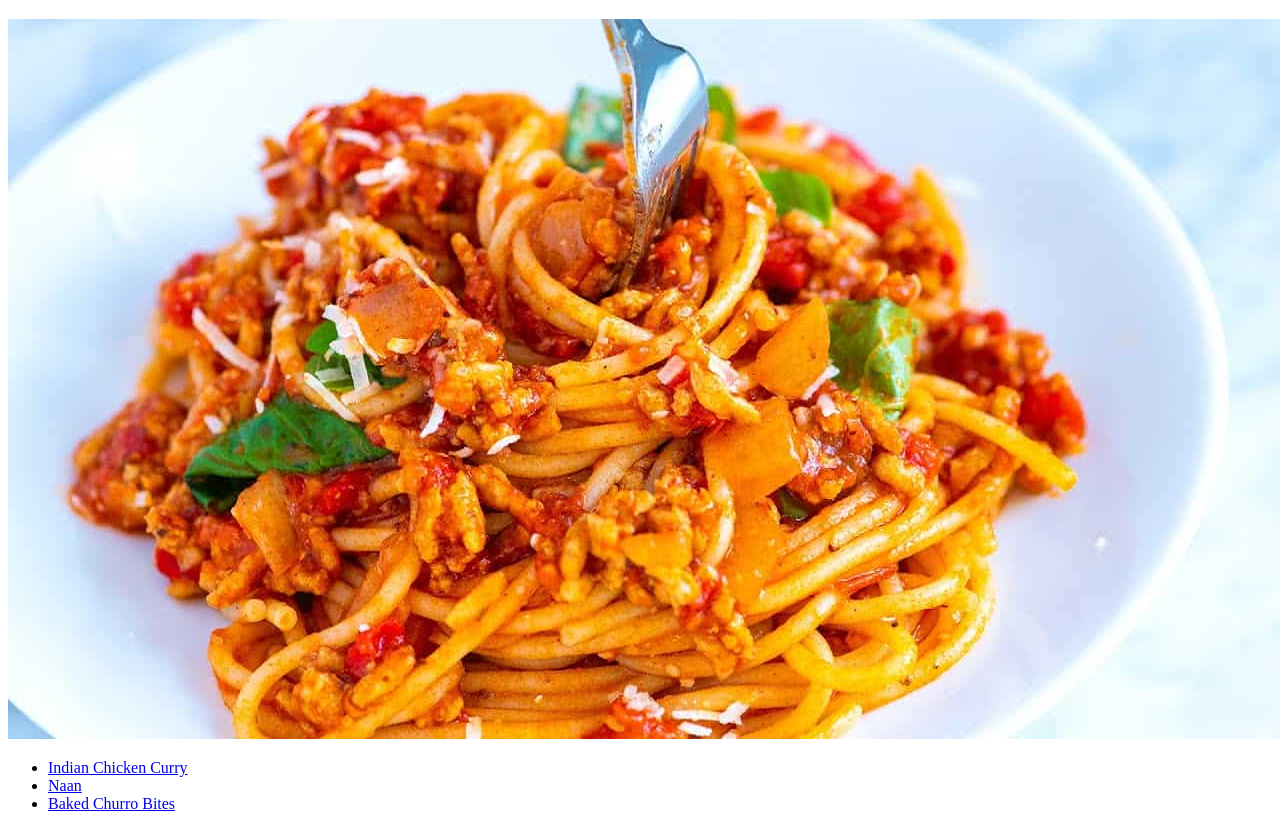
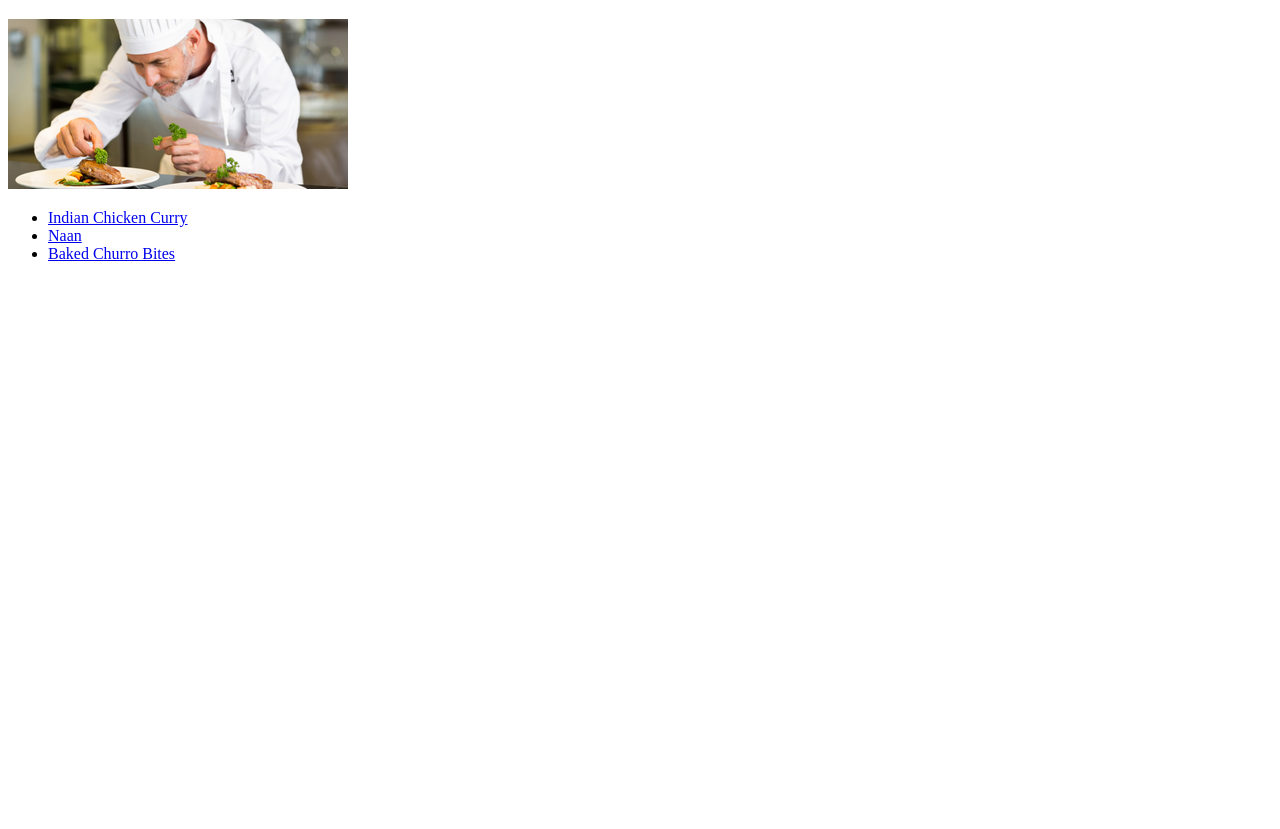
Before and after one commit to AshSceptile/Recipes-Website, a plain HTML site: page index.html in a window 1280 px wide. Shown: the part 61-890 px from the top of the page. After the commit the page ends 800 px from the top, so only its background shows below. Drawn offline with Linux system fonts and the light colour scheme.

Commit message:
Remove cover-image.jpg because size is very big and add cover-image.png

```diff
--- a/index.html
+++ b/index.html
@@ -8,7 +8,7 @@
 <body>
   <h1>Odin Recipes</h1>
 
-  <img src="./images/cover-image.jpg" alt="cover-image">
+  <img src="./images/cover-image.png" alt="cover-image">
 
   <ul>
     <li><a href="./recipes/indian-chicken-curry.html" target="_blank">Indian Chicken Curry</a></li>
```
Also changed, not shown: images/cover-image.jpg (deleted), images/cover-image.png (added).
